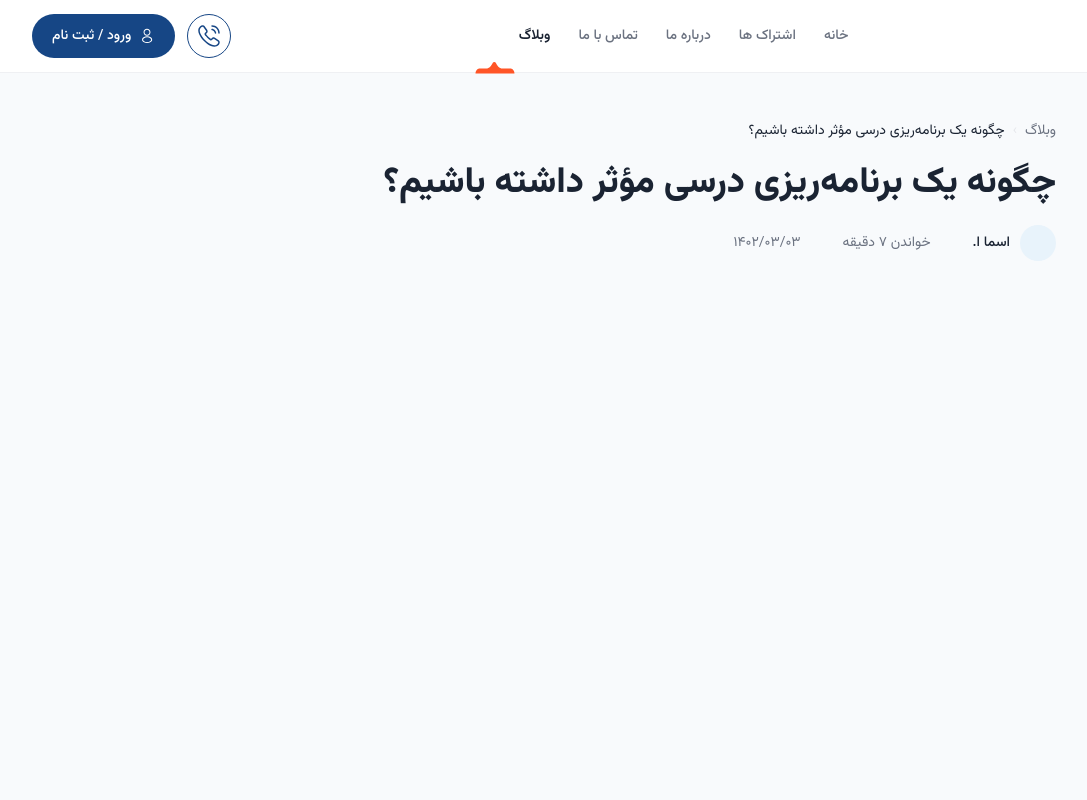
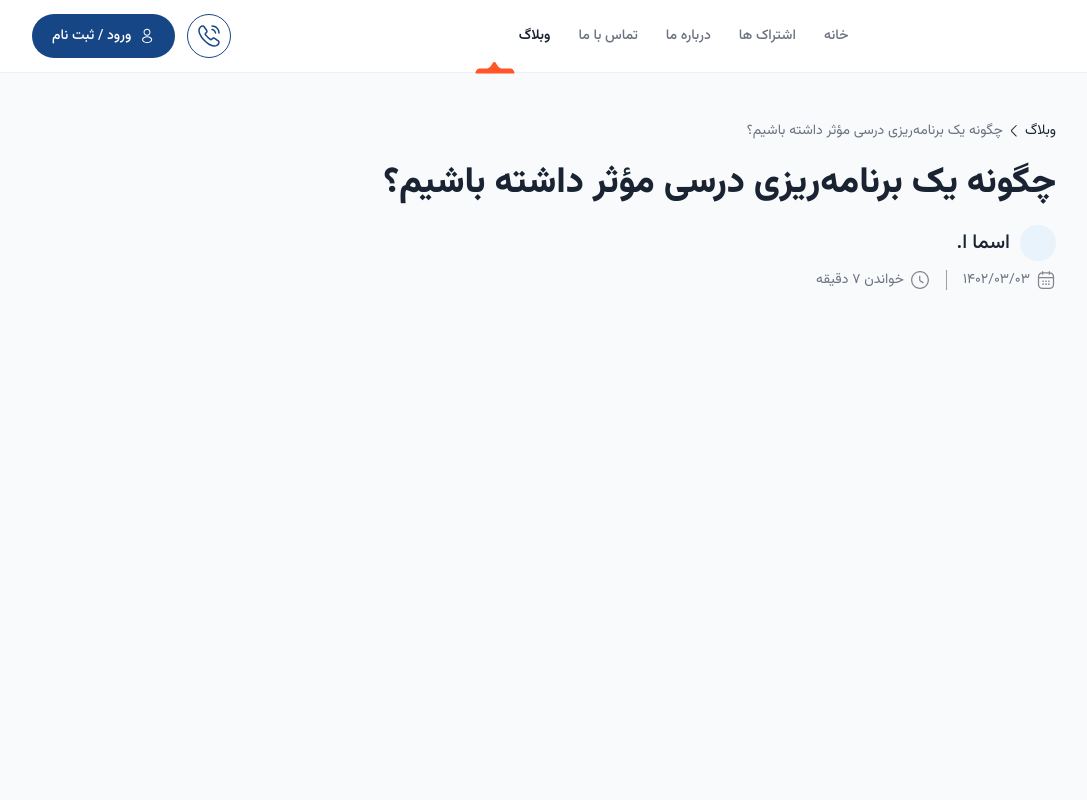
Before and after one commit to separsco/bavarland, a Next.js app: page /blog/1 in a window 1280 px wide. Shown: the top 800 px of the page, without its empty margins (0-1087 px from the left). Built offline with nearby package versions, Linux system fonts and the light colour scheme.

Commit message:
create Breadcrumb

```diff
--- a/components/blog/BlogPostDetail.tsx
+++ b/components/blog/BlogPostDetail.tsx
@@ -1,9 +1,9 @@
-import Link from "next/link";
 import { BlogCommentsSection } from "@/components/blog/BlogCommentsSection";
 import { BlogRelatedPosts } from "@/components/blog/BlogRelatedPosts";
 import type { BlogPost } from "@/data/blog";
 import { IconSlot } from "@/components/ui/IconSlot";
 import { MediaSlot } from "@/components/ui/MediaSlot";
+import { Breadcrumb } from "@/components/ui/Breadcrumb";
 
 type BlogPostDetailProps = {
   post: BlogPost;
@@ -14,43 +14,61 @@ export function BlogPostDetail({ post, relatedPosts }: BlogPostDetailProps) {
   return (
     <div className="pb-12 sm:pb-16">
       <article className="mx-auto w-full max-w-4xl px-4 py-8 sm:px-6 sm:py-10 lg:px-8 lg:py-12">
-        <nav aria-label="مسیر صفحه" className="mb-5 text-sm text-muted">
-          <ol className="flex flex-wrap items-center gap-2">
-            <li>
-              <Link href="/blog" className="transition-colors hover:text-primary">
-                وبلاگ
-              </Link>
-            </li>
-            <li aria-hidden className="text-border">
-              ›
-            </li>
-            <li className="line-clamp-1 text-foreground">{post.title}</li>
-          </ol>
-        </nav>
+        <Breadcrumb
+          className="mb-5"
+          items={[
+            { label: "وبلاگ", href: "/blog" },
+            { label: post.title },
+          ]}
+        />
 
         <header className="mb-6 sm:mb-8">
           <h1 className="text-2xl font-extrabold leading-10 text-foreground sm:text-3xl sm:leading-[2.75rem] lg:text-4xl">
             {post.title}
           </h1>
 
-          <div className="mt-5 flex flex-wrap items-center gap-x-5 gap-y-3 text-sm text-muted">
+          <div className="mt-5">
             <div className="inline-flex items-center gap-2.5">
               <MediaSlot
                 label={`blog-author-avatar-${post.id}`}
                 className="size-9 rounded-full bg-sky"
               />
-              <span className="font-medium text-foreground">{post.author}</span>
+              <span className="font-medium  text-xl">{post.author}</span>
             </div>
-
+            <div className=" flex flex-wrap items-center gap-x-4 gap-y-2  text-xs text-muted sm:text-sm">
             <span className="inline-flex items-center gap-1.5">
+            <svg xmlns="http://www.w3.org/2000/svg" width="20" height="20" viewBox="0 0 24 24" fill="none">
+<path d="M8 5.75C7.59 5.75 7.25 5.41 7.25 5V2C7.25 1.59 7.59 1.25 8 1.25C8.41 1.25 8.75 1.59 8.75 2V5C8.75 5.41 8.41 5.75 8 5.75Z" fill="#85858B"/>
+<path d="M16 5.75C15.59 5.75 15.25 5.41 15.25 5V2C15.25 1.59 15.59 1.25 16 1.25C16.41 1.25 16.75 1.59 16.75 2V5C16.75 5.41 16.41 5.75 16 5.75Z" fill="#85858B"/>
+<path d="M8.5 14.5003C8.37 14.5003 8.24 14.4703 8.12 14.4203C7.99 14.3703 7.89 14.3003 7.79 14.2103C7.61 14.0203 7.5 13.7703 7.5 13.5003C7.5 13.3703 7.53 13.2403 7.58 13.1203C7.63 13.0003 7.7 12.8903 7.79 12.7903C7.89 12.7003 7.99 12.6303 8.12 12.5803C8.48 12.4303 8.93 12.5103 9.21 12.7903C9.39 12.9803 9.5 13.2403 9.5 13.5003C9.5 13.5603 9.49 13.6303 9.48 13.7003C9.47 13.7603 9.45 13.8203 9.42 13.8803C9.4 13.9403 9.37 14.0003 9.33 14.0603C9.3 14.1103 9.25 14.1603 9.21 14.2103C9.02 14.3903 8.76 14.5003 8.5 14.5003Z" fill="#85858B"/>
+<path d="M12 14.4999C11.87 14.4999 11.74 14.4699 11.62 14.4199C11.49 14.3699 11.39 14.2999 11.29 14.2099C11.11 14.0199 11 13.7699 11 13.4999C11 13.3699 11.03 13.2399 11.08 13.1199C11.13 12.9999 11.2 12.8899 11.29 12.7899C11.39 12.6999 11.49 12.6299 11.62 12.5799C11.98 12.4199 12.43 12.5099 12.71 12.7899C12.89 12.9799 13 13.2399 13 13.4999C13 13.5599 12.99 13.6299 12.98 13.6999C12.97 13.7599 12.95 13.8199 12.92 13.8799C12.9 13.9399 12.87 13.9999 12.83 14.0599C12.8 14.1099 12.75 14.1599 12.71 14.2099C12.52 14.3899 12.26 14.4999 12 14.4999Z" fill="#85858B"/>
+<path d="M15.5 14.4999C15.37 14.4999 15.24 14.4699 15.12 14.4199C14.99 14.3699 14.89 14.2999 14.79 14.2099C14.75 14.1599 14.71 14.1099 14.67 14.0599C14.63 13.9999 14.6 13.9399 14.58 13.8799C14.55 13.8199 14.53 13.7599 14.52 13.6999C14.51 13.6299 14.5 13.5599 14.5 13.4999C14.5 13.2399 14.61 12.9799 14.79 12.7899C14.89 12.6999 14.99 12.6299 15.12 12.5799C15.49 12.4199 15.93 12.5099 16.21 12.7899C16.39 12.9799 16.5 13.2399 16.5 13.4999C16.5 13.5599 16.49 13.6299 16.48 13.6999C16.47 13.7599 16.45 13.8199 16.42 13.8799C16.4 13.9399 16.37 13.9999 16.33 14.0599C16.3 14.1099 16.25 14.1599 16.21 14.2099C16.02 14.3899 15.76 14.4999 15.5 14.4999Z" fill="#85858B"/>
+<path d="M8.5 18.0002C8.37 18.0002 8.24 17.9702 8.12 17.9202C8 17.8702 7.89 17.8002 7.79 17.7102C7.61 17.5202 7.5 17.2602 7.5 17.0002C7.5 16.8702 7.53 16.7402 7.58 16.6202C7.63 16.4902 7.7 16.3802 7.79 16.2902C8.16 15.9202 8.84 15.9202 9.21 16.2902C9.39 16.4802 9.5 16.7402 9.5 17.0002C9.5 17.2602 9.39 17.5202 9.21 17.7102C9.02 17.8902 8.76 18.0002 8.5 18.0002Z" fill="#85858B"/>
+<path d="M12 18.0002C11.74 18.0002 11.48 17.8902 11.29 17.7102C11.11 17.5202 11 17.2602 11 17.0002C11 16.8702 11.03 16.7402 11.08 16.6202C11.13 16.4902 11.2 16.3802 11.29 16.2902C11.66 15.9202 12.34 15.9202 12.71 16.2902C12.8 16.3802 12.87 16.4902 12.92 16.6202C12.97 16.7402 13 16.8702 13 17.0002C13 17.2602 12.89 17.5202 12.71 17.7102C12.52 17.8902 12.26 18.0002 12 18.0002Z" fill="#85858B"/>
+<path d="M15.5 17.9999C15.24 17.9999 14.98 17.8899 14.79 17.7099C14.7 17.6199 14.63 17.5099 14.58 17.3799C14.53 17.2599 14.5 17.1299 14.5 16.9999C14.5 16.8699 14.53 16.7399 14.58 16.6199C14.63 16.4899 14.7 16.3799 14.79 16.2899C15.02 16.0599 15.37 15.9499 15.69 16.0199C15.76 16.0299 15.82 16.0499 15.88 16.0799C15.94 16.0999 16 16.1299 16.06 16.1699C16.11 16.1999 16.16 16.2499 16.21 16.2899C16.39 16.4799 16.5 16.7399 16.5 16.9999C16.5 17.2599 16.39 17.5199 16.21 17.7099C16.02 17.8899 15.76 17.9999 15.5 17.9999Z" fill="#85858B"/>
+<path d="M20.5 9.83984H3.5C3.09 9.83984 2.75 9.49984 2.75 9.08984C2.75 8.67984 3.09 8.33984 3.5 8.33984H20.5C20.91 8.33984 21.25 8.67984 21.25 9.08984C21.25 9.49984 20.91 9.83984 20.5 9.83984Z" fill="#85858B"/>
+<path d="M16 22.75H8C4.35 22.75 2.25 20.65 2.25 17V8.5C2.25 4.85 4.35 2.75 8 2.75H16C19.65 2.75 21.75 4.85 21.75 8.5V17C21.75 20.65 19.65 22.75 16 22.75ZM8 4.25C5.14 4.25 3.75 5.64 3.75 8.5V17C3.75 19.86 5.14 21.25 8 21.25H16C18.86 21.25 20.25 19.86 20.25 17V8.5C20.25 5.64 18.86 4.25 16 4.25H8Z" fill="#85858B"/>
+</svg>
+              {post.date}
+            </span>
+            <span className="block w-px h-5 bg-[#9D9EA2]"></span>
+            <span className="inline-flex items-center gap-1.5">
+            <svg xmlns="http://www.w3.org/2000/svg" width="20" height="20" viewBox="0 0 24 24" fill="none">
+<path d="M12 22.75C6.07 22.75 1.25 17.93 1.25 12C1.25 6.07 6.07 1.25 12 1.25C17.93 1.25 22.75 6.07 22.75 12C22.75 17.93 17.93 22.75 12 22.75ZM12 2.75C6.9 2.75 2.75 6.9 2.75 12C2.75 17.1 6.9 21.25 12 21.25C17.1 21.25 21.25 17.1 21.25 12C21.25 6.9 17.1 2.75 12 2.75Z" fill="#85858B"/>
+<path d="M15.7106 15.9298C15.5806 15.9298 15.4506 15.8998 15.3306 15.8198L12.2306 13.9698C11.4606 13.5098 10.8906 12.4998 10.8906 11.6098V7.50977C10.8906 7.09977 11.2306 6.75977 11.6406 6.75977C12.0506 6.75977 12.3906 7.09977 12.3906 7.50977V11.6098C12.3906 11.9698 12.6906 12.4998 13.0006 12.6798L16.1006 14.5298C16.4606 14.7398 16.5706 15.1998 16.3606 15.5598C16.2106 15.7998 15.9606 15.9298 15.7106 15.9298Z" fill="#85858B"/>
+</svg>
+              {post.readingTime}
+            </span>
+          </div>
+            {/* <span className="inline-flex items-center gap-1.5">
               <IconSlot label="blog-detail-read-time-icon" className="size-4" />
               {post.readingTime}
-            </span>
+            </span> */}
 
-            <span className="inline-flex items-center gap-1.5">
+            {/* <span className="inline-flex items-center gap-1.5">
               <IconSlot label="blog-detail-date-icon" className="size-4" />
               {post.date}
-            </span>
+            </span> */}
           </div>
         </header>
 
--- /dev/null
+++ b/components/ui/Breadcrumb.tsx
@@ -0,0 +1,60 @@
+import Link from "next/link";
+
+type BreadcrumbItem = {
+  label: string;
+  href?: string;
+};
+
+type BreadcrumbProps = {
+  items: BreadcrumbItem[];
+  className?: string;
+};
+
+function BreadcrumbSeparator() {
+  return (
+    <svg
+      aria-hidden
+      xmlns="http://www.w3.org/2000/svg"
+      width="6"
+      height="12"
+      viewBox="0 0 6 12"
+      fill="none"
+    >
+      <path
+        d="M5.23 11.5583C5.10333 11.5583 4.97667 11.5117 4.87667 11.4117L0.53 7.065C-0.176667 6.35833 -0.176667 5.19833 0.53 4.49167L4.87667 0.145C5.07 -0.0483333 5.39 -0.0483333 5.58333 0.145C5.77667 0.338333 5.77667 0.658333 5.58333 0.851667L1.23667 5.19833C0.916667 5.51833 0.916667 6.03833 1.23667 6.35833L5.58333 10.705C5.77667 10.8983 5.77667 11.2183 5.58333 11.4117C5.48333 11.505 5.35667 11.5583 5.23 11.5583Z"
+        fill="#23242E"
+      />
+    </svg>
+  );
+}
+
+export function Breadcrumb({ items, className = "" }: BreadcrumbProps) {
+  return (
+    <nav
+      aria-label="مسیر صفحه"
+      className={`text-sm text-muted ${className}`.trim()}
+    >
+      <ol className="flex flex-wrap items-center gap-2">
+        {items.map((item, index) => {
+          const isLast = index === items.length - 1;
+
+          return (
+            <li key={`${item.label}-${index}`} className="inline-flex items-center gap-2">
+              {index > 0 ? <BreadcrumbSeparator /> : null}
+
+              {item.href && !isLast ? (
+                <Link href={item.href} className="line-clamp-1 text-foreground">
+                  {item.label}
+                </Link>
+              ) : (
+                <span className={isLast ? "transition-colors hover:text-primary" : undefined}>
+                  {item.label}
+                </span>
+              )}
+            </li>
+          );
+        })}
+      </ol>
+    </nav>
+  );
+}
```
